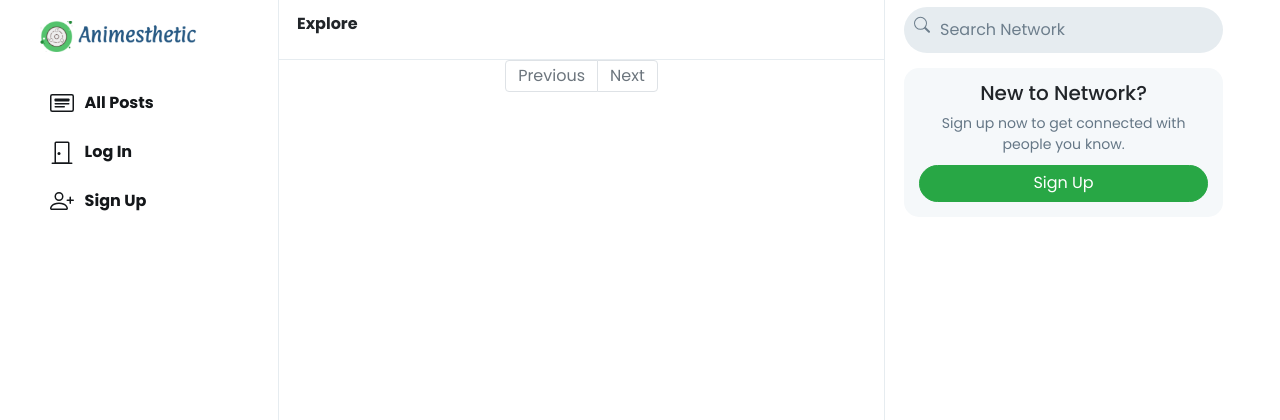
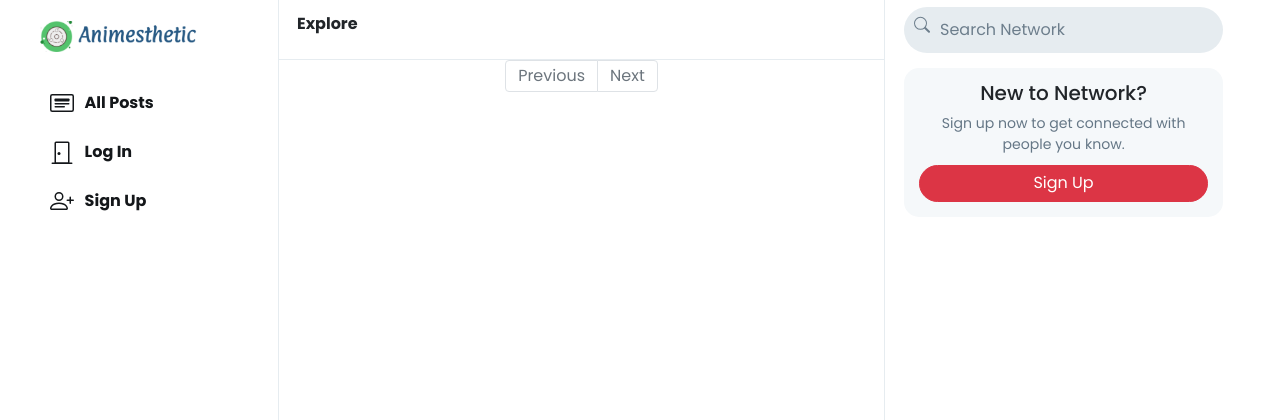
Before and after one commit to prasad-chavan1/Animesthetic-Social-Media, a Django app: template Social-Network/network/templates/network/index.html in a window 1280 px wide. Shown: the top 420 px of the page. Run offline with Django 3.2, Linux system fonts and the light colour scheme; the template is opened without the code that fills it, so the values that code supplies are empty; parts of the project's set-up code (start-up, migrations or seed data) failed here and were passed over; some libraries are stand-ins or nearby versions.

Commit message:
changed btn-success class

```diff
--- a/Social-Network/network/static/network/styles2.css
+++ b/Social-Network/network/static/network/styles2.css
@@ -18,8 +18,8 @@
 .btn:hover,
 .btn:active,
 .btn:focus {
-  background-color: #942525 !important;
-  border-color: #942525 !important;
+  background-color: #ed3f3f !important;
+  border-color: #ed3f3f !important;
 }
 .star {
   color: red;
--- a/Social-Network/network/templates/network/layout.html
+++ b/Social-Network/network/templates/network/layout.html
@@ -55,7 +55,7 @@
                                 </div>
                                 <div>
                                     <button class="btn btn-light float-right cancel-post" type="button" onclick="remove_popup()">Cancel</button>
-                                    <input type="submit" class="btn btn-success float-right submit-btn" value="&nbsp;Post&nbsp;" disabled>
+                                    <input type="submit" class="btn btn-danger float-right submit-btn" value="&nbsp;Post&nbsp;" disabled>
                                 </div>
                             </div>
                         </form>
@@ -82,7 +82,7 @@
                         </div>
                     </div>
                     <div class="btn-div">
-                        <button class="btn btn-success btn-block" onclick="goto_register()">Sign Up</button>
+                        <button class="btn btn-danger btn-block" onclick="goto_register()">Sign Up</button>
                         <button class="btn btn-outline-success btn-block" onclick="goto_login()">Login</button>
                     </div>
                 </center>
@@ -180,7 +180,7 @@
                             </ul>
                         </div>
                         {% if user.is_authenticated %}
-                            <button id="popup-btn" class="btn btn-success new-post-btn" onclick="createpost()">Create Post</button>
+                            <button id="popup-btn" class="btn btn-danger new-post-btn" onclick="createpost()">Create Post</button>
                         {% endif %}
                     </div>
                     <div style="position: absolute; bottom: 10px;">
@@ -271,7 +271,7 @@
                                     Sign up now to get connected with people you know.
                                 </div>
                                 <div class="guest-btn">
-                                    <button class="btn btn-success btn-block" type="button" onclick="goto_register()">Sign Up</button>
+                                    <button class="btn btn-danger btn-block" type="button" onclick="goto_register()">Sign Up</button>
                                 </div>
                             </center>
                         </div>
```
